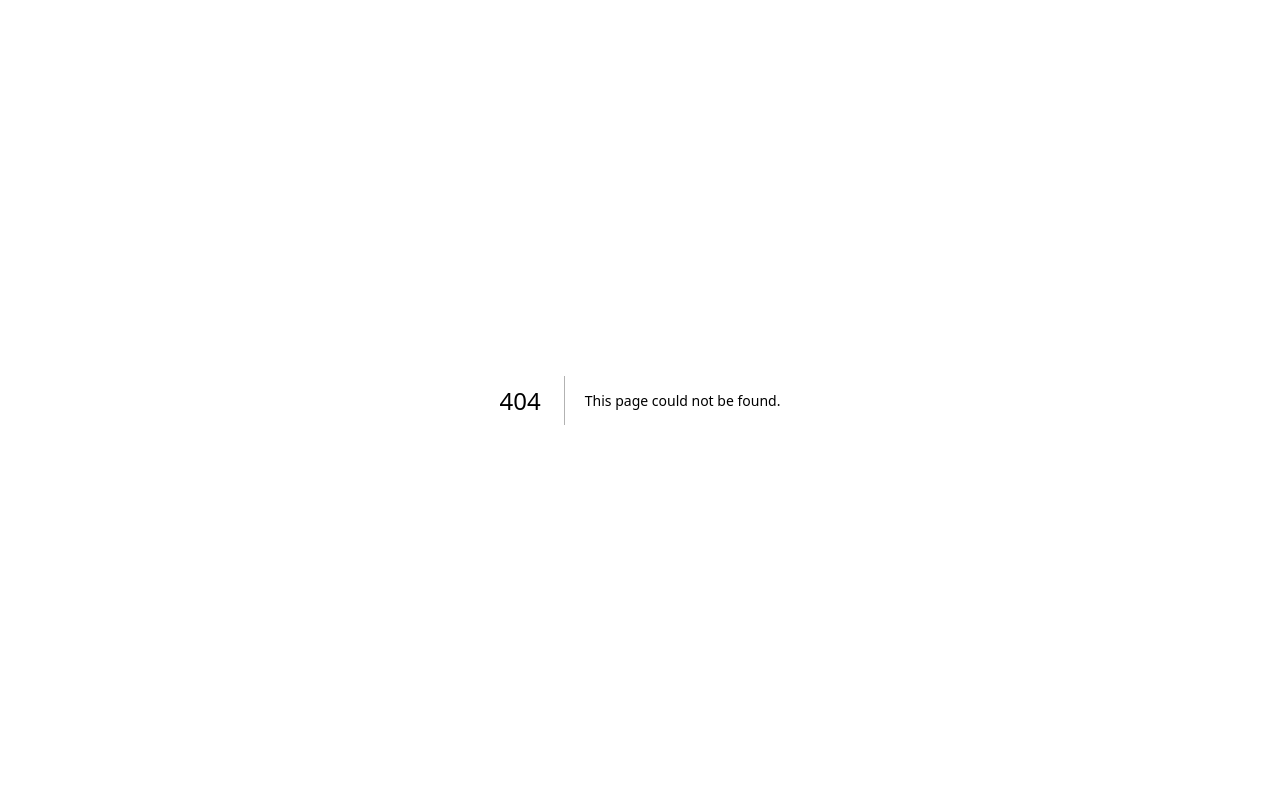
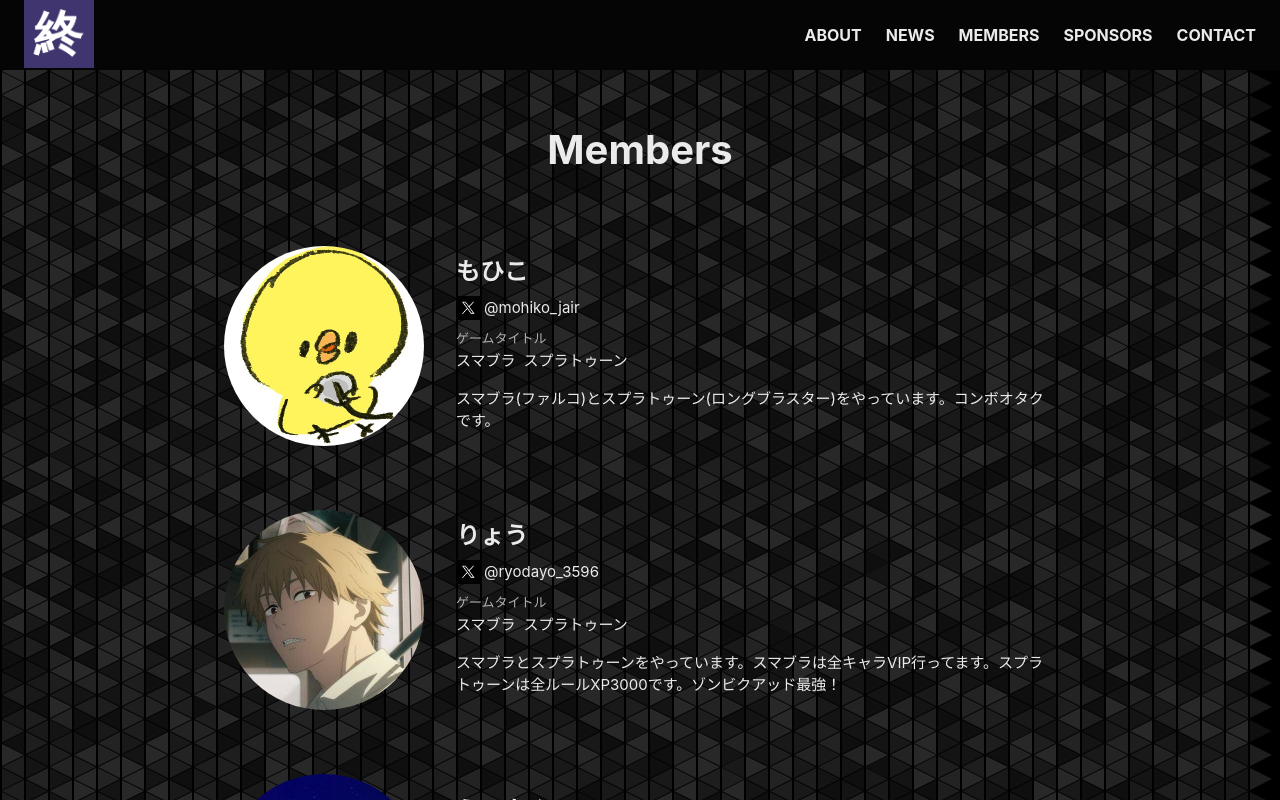
Before and after one commit to andmohiko/konoowa, a Next.js app: page /members in a window 1280 px wide. Before the commit this address had no page. Shown: the top 800 px of the page. Built offline with nearby package versions, Linux system fonts and the light colour scheme.

Commit message:
feat: members page

```diff
--- /dev/null
+++ b/src/components/Cards/MemberCard/index.tsx
@@ -0,0 +1,61 @@
+import Image from 'next/image'
+
+import styles from './style.module.scss'
+
+import { DisplayItem } from '~/components/Base/DisplayItem'
+
+export type Member = {
+  name: string
+  profileImageUrl: string
+  twitter: string
+  games: Array<string>
+  bio: string
+}
+
+type Props = {
+  member: Member
+}
+
+export const MemberCard = ({ member }: Props): React.ReactElement => {
+  return (
+    <div className={styles.memberCard}>
+      <Image
+        src={member.profileImageUrl}
+        width={200}
+        height={200}
+        alt={member.name}
+        className={styles.profileImage}
+      />
+      <div className={styles.texts}>
+        <p className={styles.name}>{member.name}</p>
+        <a
+          href={`https://twitter.com/${member.twitter}`}
+          target="_blank"
+          className={styles.twitter}
+          rel="noreferrer"
+        >
+          <Image
+            src="/images/x-logo.webp"
+            width={24}
+            height={24}
+            alt="twitter"
+          />
+          <p className={styles.twitterId}>{member.twitter}</p>
+        </a>
+        <DisplayItem
+          label="ゲームタイトル"
+          value={
+            <div className={styles.gamesList}>
+              {member.games.map((game) => (
+                <span key={game} className={styles.game}>
+                  {game}
+                </span>
+              ))}
+            </div>
+          }
+        />
+        <p className={styles.bio}>{member.bio}</p>
+      </div>
+    </div>
+  )
+}
--- /dev/null
+++ b/src/components/Cards/MemberCard/style.module.scss
@@ -0,0 +1,62 @@
+.memberCard {
+  display: flex;
+  justify-content: flex-start;
+  align-items: center;
+  flex-wrap: wrap;
+  gap: 32px;
+
+  .profileImage {
+    border-radius: 50%;
+  }
+
+  .texts {
+    display: flex;
+    flex-direction: column;
+    justify-content: flex-start;
+    align-items: flex-start;
+    color: var(--color-white);
+
+    gap: 8px;
+
+    .name {
+      font-size: 24px;
+      font-weight: bold;
+      margin-bottom: 4px;
+    }
+
+    .twitter {
+      display: flex;
+      justify-content: flex-start;
+      align-items: center;
+      margin-bottom: 4px;
+      gap: 4px;
+
+      .twitterId {
+        font-size: 15px;
+      }
+    }
+
+    .gamesList {
+      display: flex;
+      justify-content: flex-start;
+      align-items: center;
+      flex-wrap: wrap;
+      gap: 8px;
+      margin-bottom: 12px;
+
+      .game {
+        font-size: 15px;
+      }
+    }
+
+    .bio {
+      font-size: 15px;
+      line-height: 1.5;
+      width: 600px;
+
+      @media (max-width: 768px) {
+        width: 100%;
+      }
+    }
+  }
+}
--- /dev/null
+++ b/src/components/Containers/MembersContainer/index.tsx
@@ -0,0 +1,55 @@
+import styles from './style.module.scss'
+
+import { MemberCard, type Member } from '~/components/Cards/MemberCard'
+import { TitleText } from '~/components/Typographys/TitleText'
+
+const members: Array<Member> = [
+  {
+    name: 'もひこ',
+    profileImageUrl: '/images/members/mohiko.jpeg',
+    twitter: '@mohiko_jair',
+    games: ['スマブラ', 'スプラトゥーン'],
+    bio: 'スマブラ(ファルコ)とスプラトゥーン(ロングブラスター)をやっています。コンボオタクです。',
+  },
+  {
+    name: 'りょう',
+    profileImageUrl: '/images/members/ryo.jpeg',
+    twitter: '@ryodayo_3596',
+    games: ['スマブラ', 'スプラトゥーン'],
+    bio: 'スマブラとスプラトゥーンをやっています。スマブラは全キャラVIP行ってます。スプラトゥーンは全ルールXP3000です。ゾンビクアッド最強！',
+  },
+  {
+    name: 'えーなん',
+    profileImageUrl: '/images/members/enan.jpeg',
+    twitter: '@HiRa54599919',
+    games: ['スプラトゥーン', '原神'],
+    bio: 'ロングブラスターは無印派。クイボは甘え。原神毎日やってます。直撃集見てね',
+  },
+  {
+    name: '鸕宮 凪',
+    profileImageUrl: '/images/members/nagi.jpeg',
+    twitter: '@nagi_221B_love',
+    games: ['スプラトゥーン', '第五人格'],
+    bio: 'パイロットゴーグルのローラー使い',
+  },
+  {
+    name: 'ミジンコ',
+    profileImageUrl: '/images/members/mijinko.jpeg',
+    twitter: '@Mzzzxxx0',
+    games: ['スプラトゥーン', '第五人格', '原神'],
+    bio: 'ルール関与しろカス',
+  },
+]
+
+export const MembersContainer = (): React.ReactElement => {
+  return (
+    <div className={styles.membersContainer}>
+      <TitleText>Members</TitleText>
+      <div className={styles.membersList}>
+        {members.map((member) => (
+          <MemberCard key={member.name} member={member} />
+        ))}
+      </div>
+    </div>
+  )
+}
--- /dev/null
+++ b/src/components/Containers/MembersContainer/style.module.scss
@@ -0,0 +1,18 @@
+.membersContainer {
+  width: 100%;
+  display: flex;
+  flex-direction: column;
+  justify-content: flex-start;
+  align-items: center;
+
+  gap: 40px;
+
+  .membersList {
+    display: flex;
+    flex-direction: column;
+    justify-content: center;
+    align-items: center;
+
+    gap: 64px;
+  }
+}
--- /dev/null
+++ b/src/pages/members.tsx
@@ -0,0 +1,14 @@
+import type { NextPage } from 'next'
+
+import { MembersContainer } from '~/components/Containers/MembersContainer'
+import { DefaultLayout } from '~/components/Layouts/DefaultLayout'
+
+const Members: NextPage = () => {
+  return (
+    <DefaultLayout>
+      <MembersContainer />
+    </DefaultLayout>
+  )
+}
+
+export default Members
```
